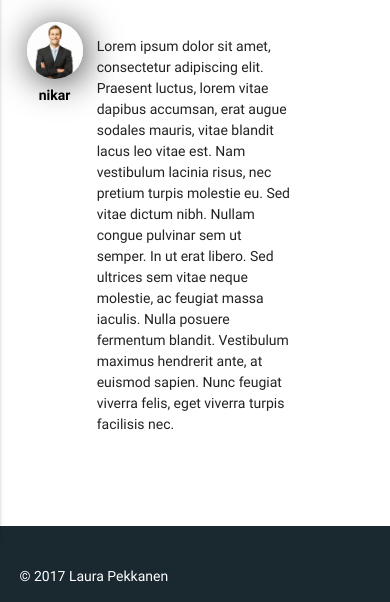
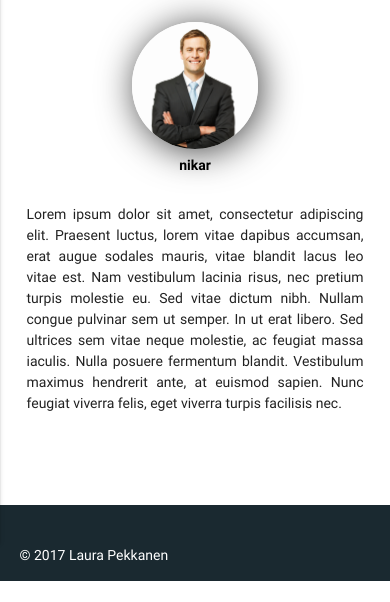
Before and after one commit to laurapekkanen/harkka, a plain HTML site: page post.html in a window 390 px wide. Shown: the part 361-963 px from the top of the page. After the commit the page ends 942 px from the top, so only its background shows below. Drawn offline with nearby package versions, Linux system fonts and the light colour scheme.

Commit message:
almost ready

```diff
--- a/css/styles.css
+++ b/css/styles.css
@@ -261,9 +261,7 @@ footer {
     font-size: 12px;
 }
 
-.img-container-profile .overlay .text {
-    font-size: 110%;
-}
+
 
 /*post page*/
 .post-content {
@@ -336,6 +334,10 @@ footer {
 @media (max-width: 1080px){
     header {
         text-align: center;
+    }
+
+    .img-container-profile .overlay .text {
+        font-size: 12px;
     }
 }
 
@@ -423,6 +425,10 @@ footer {
         flex-direction: column;
     }
 
+    .img-container-profile .overlay .text {
+        font-size: 14px;
+    }
+
     /*post*/
     .post-content {
        width: 90%;
@@ -466,3 +472,31 @@ footer {
     .img-profile {
         width: 50%;
     }
+
+    .post-content {
+        text-align: center;
+
+    }
+
+    .post-content .material-icons {
+        display: none;
+    }
+
+    .post-text {
+        flex-direction: column;
+    }
+
+    .post-text-profile {
+        display: block;
+        width: 40%;
+        margin: 0 auto;
+    }
+
+    .post-description {
+        display: block;
+        width: 100%;
+        text-align: justify;
+    }
+
+
+}
```
